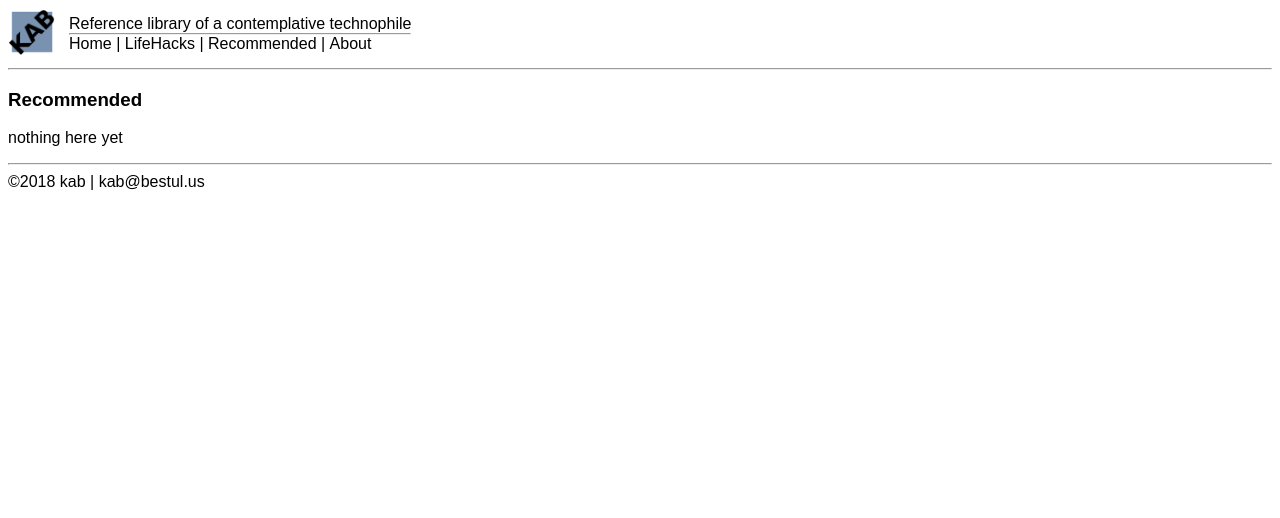
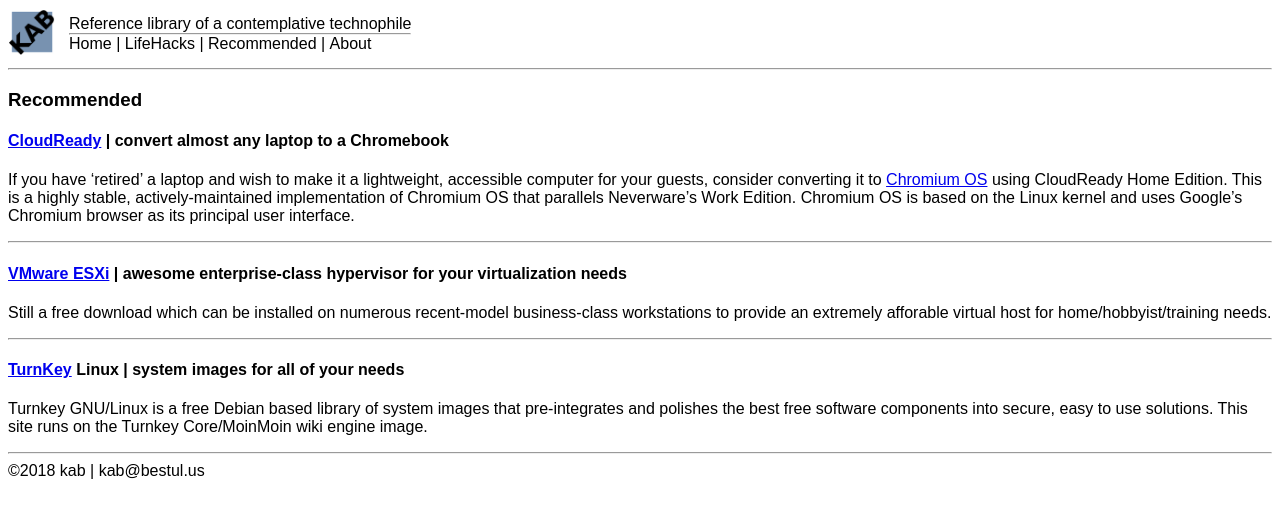
Before and after one commit to kabtech/kab, a Jekyll site: the page built from recommended.md, in a window 1280 px wide. Shown: the top 518 px of the page. Built offline with Jekyll 4.4.1, drawn with Linux system fonts in a browser that asks for light colours.

Commit message:
Update recommended.md

```diff
--- a/recommended.md
+++ b/recommended.md
@@ -4,4 +4,16 @@
 ---
 ### Recommended
 
-nothing here yet
+#### [CloudReady](https://www.neverware.com/freedownload/) | convert almost any laptop to a Chromebook
+
+If you have 'retired' a laptop and wish to make it a lightweight, accessible computer for your guests, consider converting it to [Chromium OS](http://www.chromium.org/chromium-os) using CloudReady Home Edition. This is a highly stable, actively-maintained implementation of Chromium OS that parallels Neverware's Work Edition. Chromium OS is based on the Linux kernel and uses Google's Chromium browser as its principal user interface.
+
+----
+#### [VMware ESXi](http://www.vmware.com/products/esxi-and-esx.html) | awesome enterprise-class hypervisor for your virtualization needs
+
+Still a free download which can be installed on numerous recent-model business-class workstations to provide an extremely afforable virtual host for home/hobbyist/training needs.
+
+----
+#### [TurnKey](https://www.turnkeylinux.org/about) Linux | system images for all of your needs
+
+Turnkey GNU/Linux is a free Debian based library of system images that pre-integrates and polishes the best free software components into secure, easy to use solutions. This site runs on the Turnkey Core/MoinMoin wiki engine image.
```
